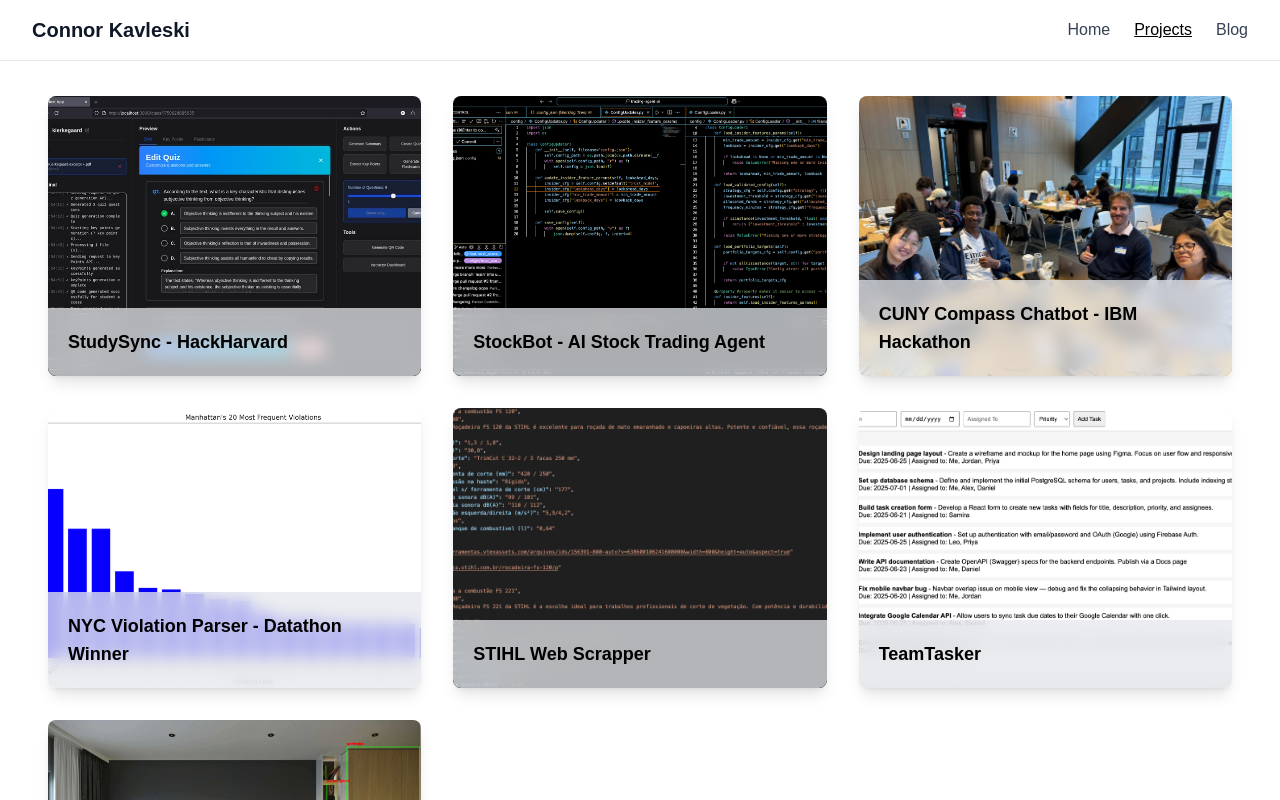
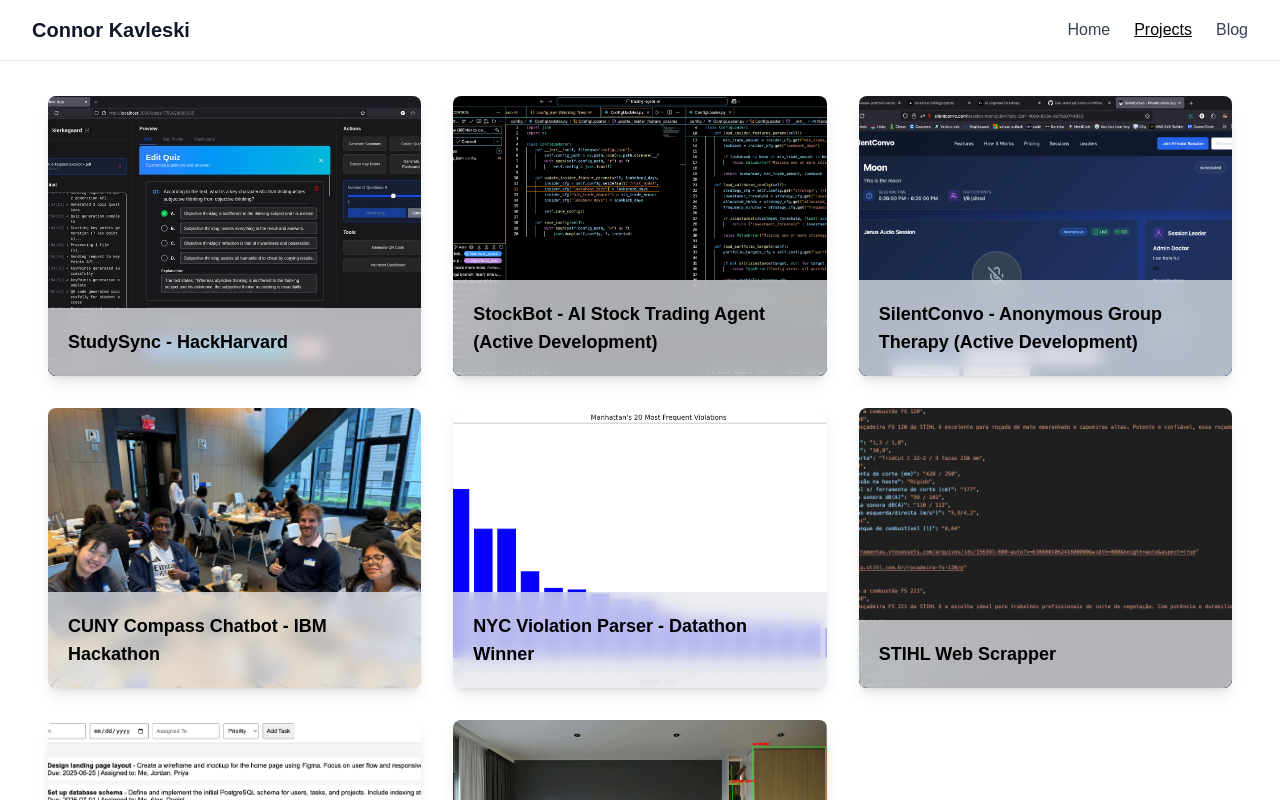
Before and after one commit to Con-Adonis/Connor-Portfolio, a Next.js app: page /projects in a window 1280 px wide. Shown: the top 800 px of the page. Built offline with nearby package versions, Linux system fonts and the light colour scheme.

Commit message:
SilentConvo project addition

```diff
--- a/src/pages/projects.tsx
+++ b/src/pages/projects.tsx
@@ -22,13 +22,22 @@
       The repo is also pinned on my GitHub profile.`,
     },
     {
-      name: "StockBot - AI Stock Trading Agent",
+      name: "StockBot - AI Stock Trading Agent (Active Development)",
       image: "/projects/stockbot.png",
       description: `StockBot is my current passion project, in which we aim to take advantage of the patterns of the financial world using machine learning.
 
       We aim to collect and analyze all aspects of the market that any real world trader would consider; from price history and politician trading, to news articles and social media sentiment. This data is ran through multiple reasoning pipelines before a trade decision is made, in which a reinforcement learning engine optimizes the approach based on decision success.
 
       I founded the project with one of my best friends and our team has evolved into over a dozen. This project is still actively in development, and I couldn't be more proud of the progress we made.`,
+    },
+    {
+      name: "SilentConvo - Anonymous Group Therapy (Active Development)",
+      image: "/projects/silentconvo.png",
+      description: `SilentConvo is my latest project in my time being a founding engineer for GeekSpeaker inc., a startup focused on empowering people through tech.
+
+      SilentConvo establishes small group therapy sessions for free. We aim to provide our services to schools and companies, in which they can offer our platform as a benefit to their students and employees.
+
+      Though the project is actively in development, it has already been a great learning experience in full-stack development, and team collaboration. It's been a pleasure working with the team to bring this idea to life.`,
     },
     {
       name: "CUNY Compass Chatbot - IBM Hackathon",
```
Also changed, not shown: public/projects/silentconvo.png (added).
